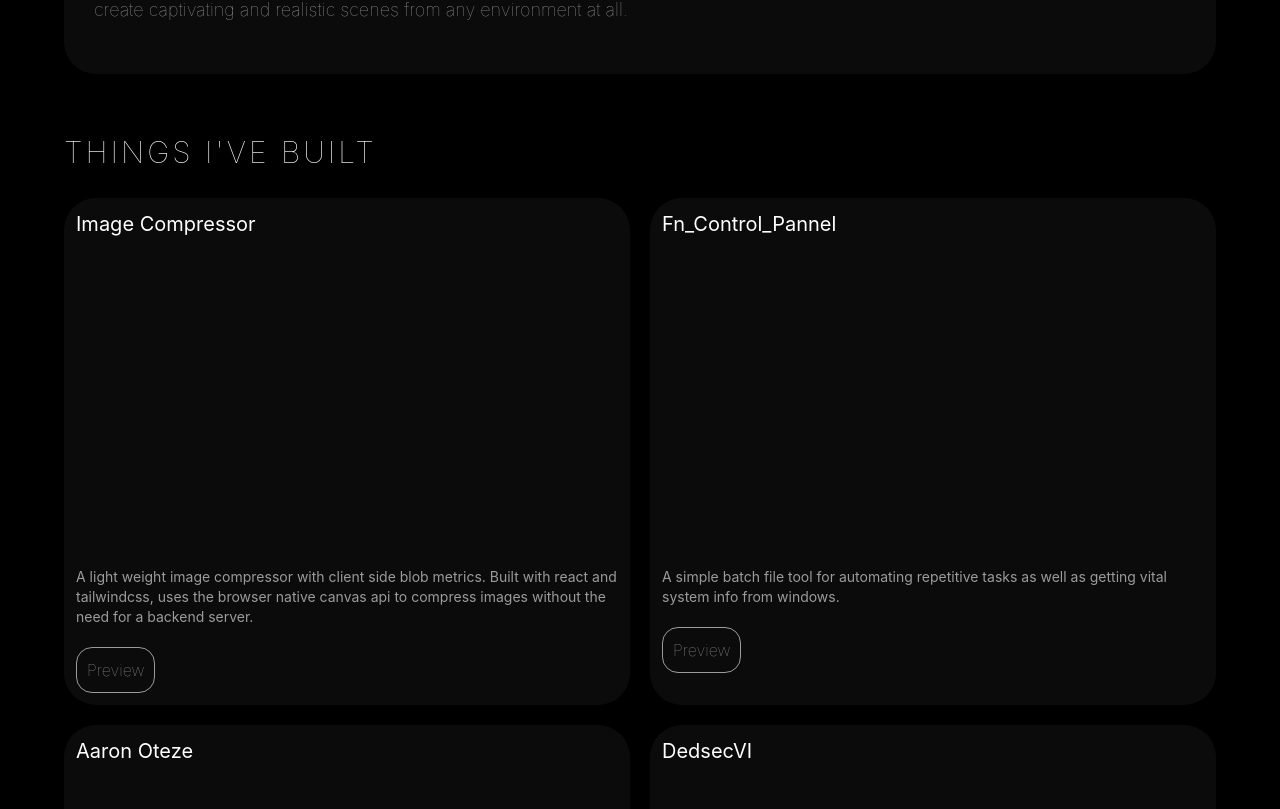
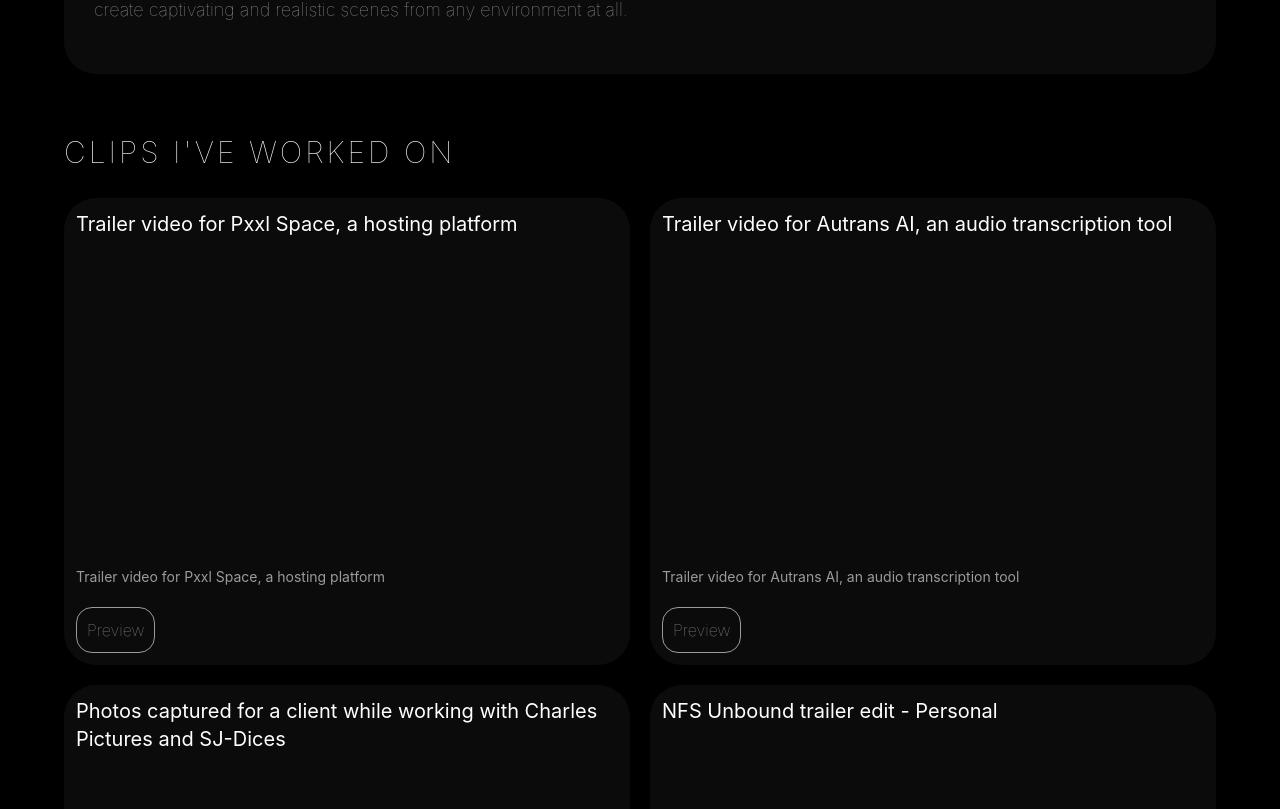
Before and after one commit to viii-fn/portfolio, a React (Vite) app: page / in a window 1280 px wide. Shown: the part 931-1740 px from the top of the page. Built offline with nearby package versions, Linux system fonts and the light colour scheme.

Commit message:
Started working on the front end of the media

```diff
--- a/src/components/Media.tsx
+++ b/src/components/Media.tsx
@@ -6,14 +6,16 @@ export const Media: React.FC = () => {
     {elvis.map(user => (
       <div className='mx-auto w-[90%] my-15'>
         <h1 className='text-3xl my-7 text-white tracking-widest uppercase font-thin font-sans mb-7'>
-          Things I've built
+          Clips i've worked on
         </h1>
         <div className='grid grid-cols-1 md:grid-cols-2 gap-5'>
-          {user.projects.map((project, index) => (
+          {user.cinematography.map((project, index) => (
             <div className='bg-[#16161685] p-3 rounded-4xl w-full h-full '>
-              <h2 className='text-xl text-white'>{project.title}</h2>
+              <h2 className='text-xl text-white'>{project.description}</h2>
               <div key={index} className='relative h-fit overflow-hidden origin-top-left aspect-video my-3'>
-                {/*<iframe src={project.url} style={{height: '400%', width: '400%'}} className='w-full h-full scale-[0.25] origin-top-left pointer-events-none'></iframe>*/}
+                {/*{project.media.map((clip, index) => (
+                  {clip.isImage?}
+                ))}             */}
               </div>
               <p className='text-[#9b9b9b] text-sm'>{project.description}</p>
               <a href={project.url}>
```
